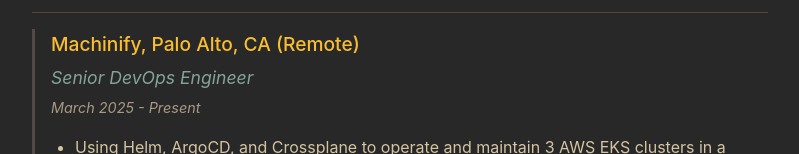
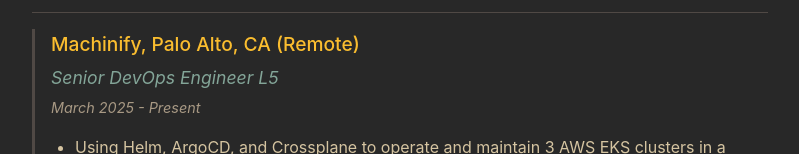
Before and after one commit to austinorth/austinorth.com, a React (Vite) app: page /resume in a window 1280 px wide. Shown: the part 247-401 px from the top of the page, without its empty margins (240-1039 px from the left). Built offline with nearby package versions, Linux system fonts and the light colour scheme.

Commit message:
Resume update
Signed-off-by: Austin Orth <31007285+austinorth@users.noreply.github.com>

```diff
--- a/src/components/Resume.tsx
+++ b/src/components/Resume.tsx
@@ -8,7 +8,7 @@
 
         <div className="job">
           <h3>Machinify, Palo Alto, CA (Remote)</h3>
-          <h4>Senior DevOps Engineer</h4>
+          <h4>Senior DevOps Engineer L5</h4>
           <div className="job-dates">March 2025 - Present</div>
           <ul>
             <li>
```
